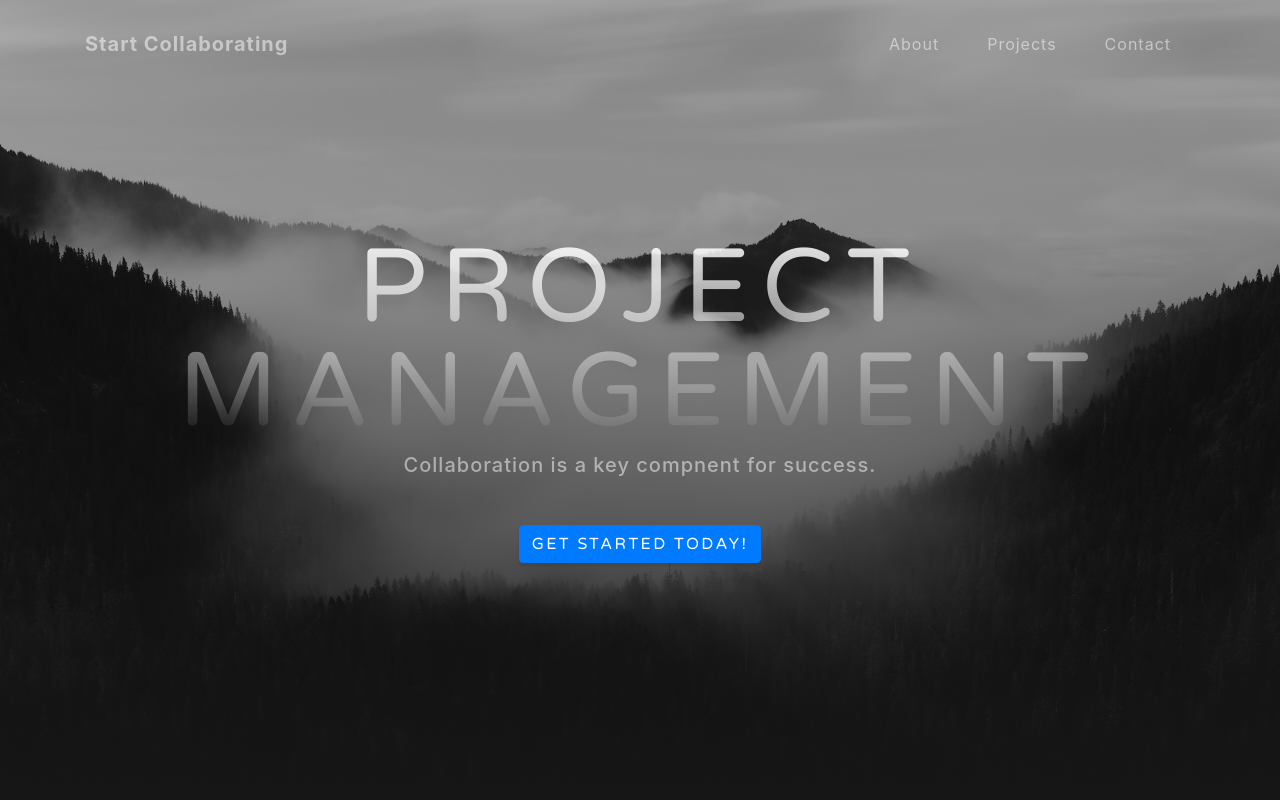
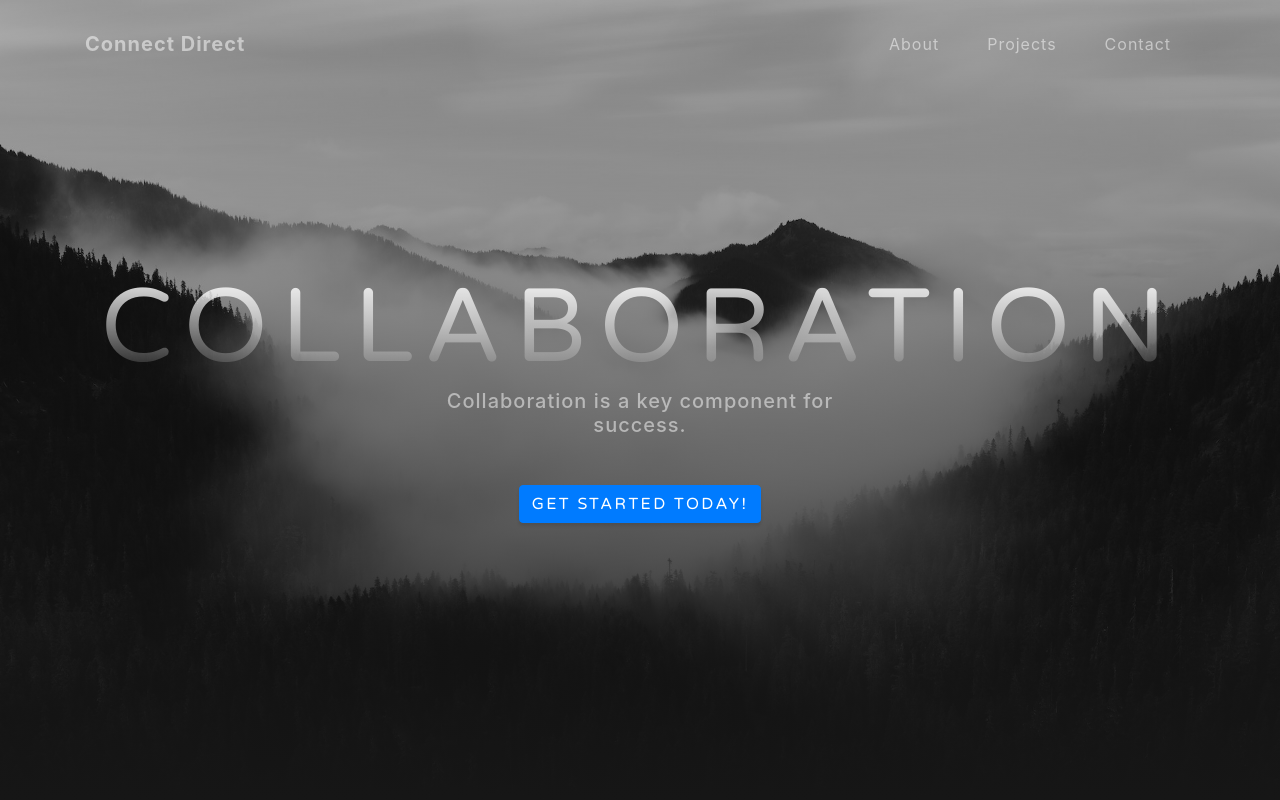
Before and after one commit to RJM58/lab6, a website with bundled scripts: page index.html in a window 1280 px wide. Shown: the top 800 px of the page. Built offline with nearby package versions, Linux system fonts and the light colour scheme; files whose address does not match are found by name.

Commit message:
Update index.html

```diff
--- a/index.html
+++ b/index.html
@@ -28,7 +28,7 @@
   <!-- Navigation -->
   <nav class="navbar navbar-expand-lg navbar-light fixed-top" id="mainNav">
     <div class="container">
-      <a class="navbar-brand js-scroll-trigger" href="#page-top">Start Collaborating</a>
+      <a class="navbar-brand js-scroll-trigger" href="#page-top">Connect Direct</a>
       <button class="navbar-toggler navbar-toggler-right" type="button" data-toggle="collapse" data-target="#navbarResponsive" aria-controls="navbarResponsive" aria-expanded="false" aria-label="Toggle navigation">
         Menu
         <i class="fas fa-bars"></i>
@@ -53,8 +53,8 @@
   <header class="masthead">
     <div class="container d-flex h-100 align-items-center">
       <div class="mx-auto text-center">
-        <h1 class="mx-auto my-0 text-uppercase">Project Management</h1>
-        <h2 class="text-white-50 mx-auto mt-2 mb-5">Collaboration is a key compnent for success.</h2>
+        <h1 class="mx-auto my-0 text-uppercase">Collaboration</h1>
+        <h2 class="text-white-50 mx-auto mt-2 mb-5">Collaboration is a key component for success.</h2>
         <a href="#about" class="btn btn-primary js-scroll-trigger">Get Started Today!</a>
       </div>
     </div>
@@ -70,7 +70,7 @@
             <a href="http://startbootstrap.com/template-overviews/grayscale/">the preview page</a>. Collaboration is used for any purpose, personal or commercial.</p>
         </div>
       </div>
-      <img src="img="world view" class="img/world view".jpg alt="">
+      <img src="img="fluid" class="img/world view".jpg alt="">
     </div>
   </section>
 
```
